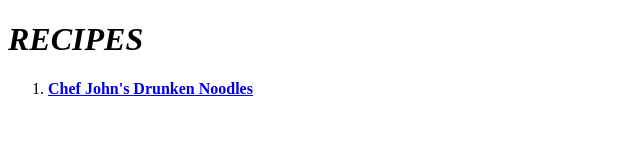
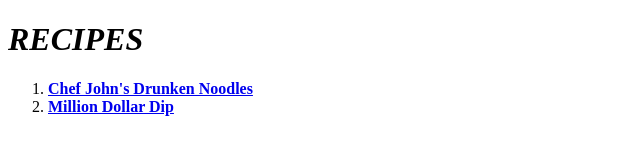
Before and after one commit to madcs50/odin-recipes, a plain HTML site: page recipes.html in a window 1280 px wide. Shown: the whole page, without its empty margins (0-640 px from the left). Drawn offline with Linux system fonts and the light colour scheme.

Commit message:
figured it out

```diff
--- a/recipes.html
+++ b/recipes.html
@@ -7,7 +7,8 @@
     <body>
         <h1><em> RECIPES </em></h1>
         <ol>
-            <li><a href="./recipes_file/recipes_one.html"><strong>Chef John's Drunken Noodles</strong></a> </li>
+            <li><a href="./recipes_file/recipes_one.html"><strong>Chef John's Drunken Noodles</strong></a></li>
+            <li><a href="./recipes_file/ recipes_two.html"><strong>Million Dollar Dip</strong></a></li>
         </ol>
     </body>
 </html>
```
Also changed, not shown: images/somedipman.jpg (added).
